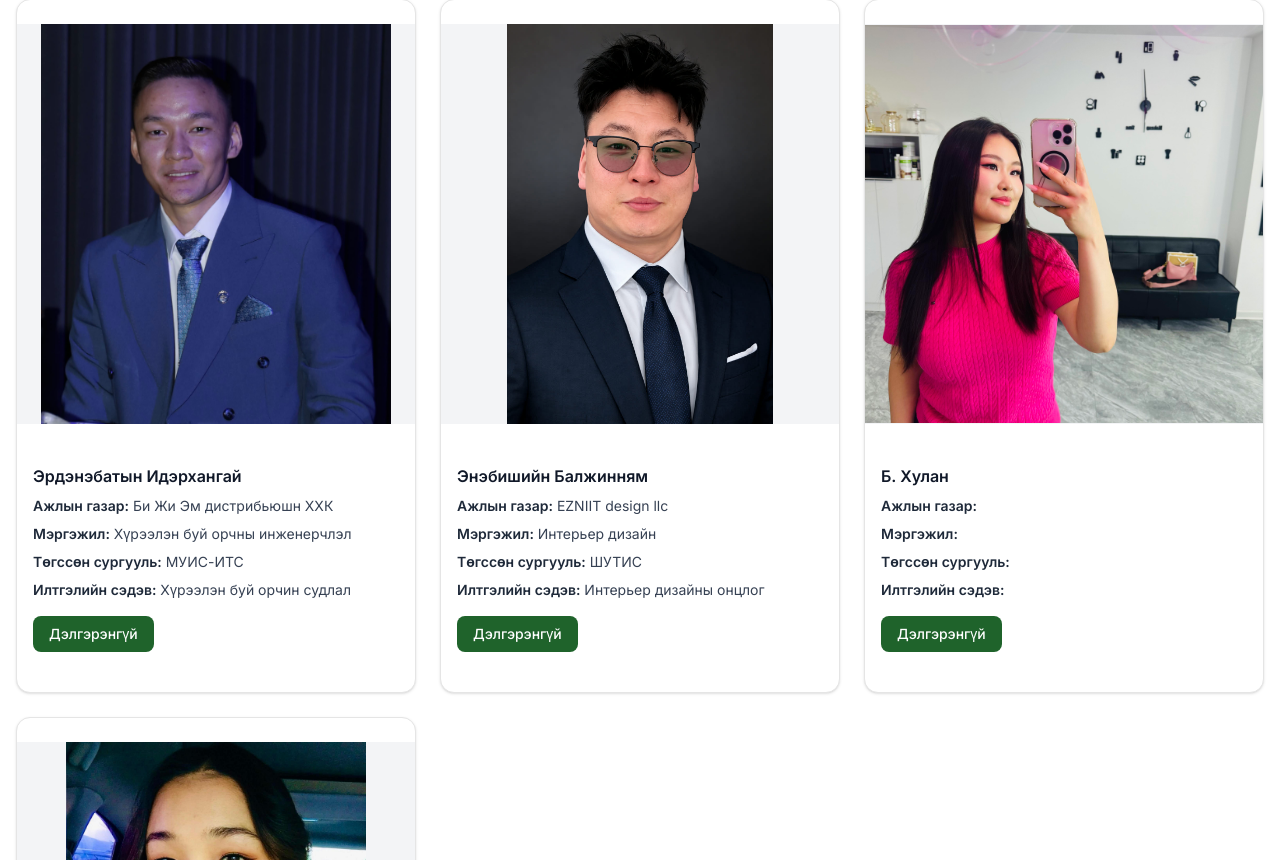
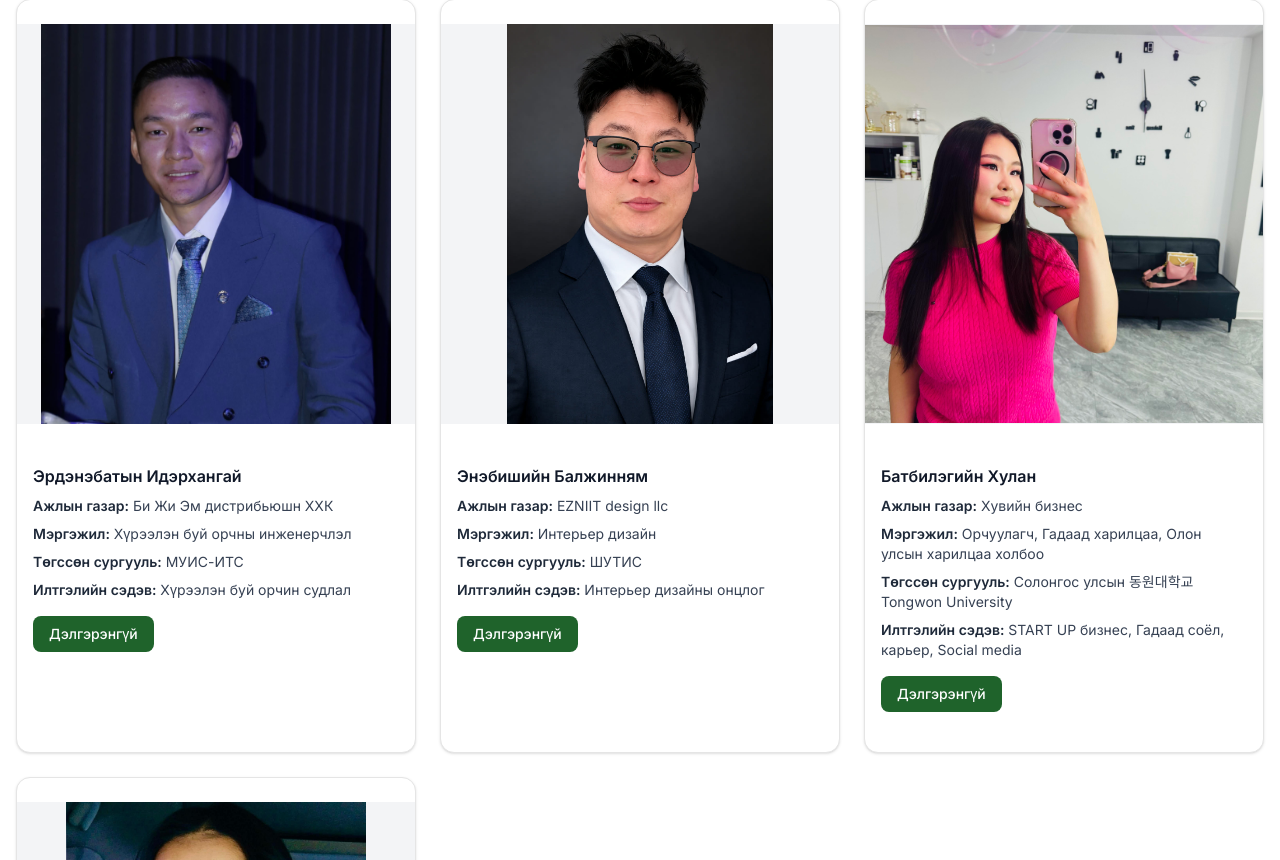
Before and after one commit to AriunboldGG/tarialancup-frontend, a Next.js app: page /speakers in a window 1280 px wide. Shown: the part 1709-2569 px from the top of the page. Built offline with nearby package versions, Linux system fonts and the light colour scheme; no server answers.

Commit message:
updated kariers

```diff
--- a/src/app/speakers/page.tsx
+++ b/src/app/speakers/page.tsx
@@ -38,7 +38,7 @@ const speakers: Speaker[] = [
     workplace: "Хаан банк",
     profession: "Програм хангамжийн инженер",
     graduateUniversity: "ОХУ, Томскийн Политехникийн Их Сургууль",
-    talkTitle: "Careers in IT: From Student to Solution Architect",
+    talkTitle: "IT мэргэжлийн онцлог, карьерын боломжууд, AI технологийн нөлөө",
     photo: "/images/speakers/speaker11.jpg",
     intro: "Сайн байна уу? Намайг Ариунболд гэдэг. 2016 оны төгсөгч.\nБи Хаан банканд Мэдээлэл Технологи Архитект Өгөдлийн газарт шийдлийн архитект мэргэжлээр ажилладаг.\n\nМТ – н шийдлийн архитект нь тухайн байгууллагат ямар төрлийн технологи, системийг нэвтрүүлэх, шинээр хөгжүүлж буй системүүд дээр технологийн шийдлүүд гаргаж ажиллах үндсэн чиг үүрэгтэй байдаг.\nНэг үгээр миний хувьд Хаан банканд ашиглагдаж буй системүүдийн уялдаа холбоо тасралтгүй үйл ажиллагаа болон технологийн алсын харааг боловсруулж ажилладаг.\n\nЭнэ удаагийн эвэнтээр мэргэжил сонголтоо хийхээр ЭЕШ – дээ бэлтгэж байгаа төгсөгч дүү нартаа IT мэргэжлийн талаар өөрийн туршлагаас хуваалцах болсондоо баяртай байна.",
     universityInfo: "ОХУ, Томскийн Политехникийн Их Сургууль",
@@ -109,16 +109,16 @@ const speakers: Speaker[] = [
   {
     id: "speaker-6",
     firstName: "Хулан",
-    lastName: "Б.",
-    workplace: "",
-    profession: "",
-    graduateUniversity: "",
-    talkTitle: "",
+    lastName: "Батбилэгийн",
+    workplace: "Хувийн бизнес",
+    profession: "Орчуулагч, Гадаад харилцаа, Олон улсын харилцаа холбоо",
+    graduateUniversity: "Солонгос улсын 동원대학교 Tongwon University",
+    talkTitle: "START UP бизнес, Гадаад соёл, карьер, Social media",
     photo: "/images/speakers/speaker6.jpg",
     intro: "",
-    universityInfo: "",
-    jobInfo: "",
-    experience: "",
+    universityInfo: "Солонгос улсын 동원대학교 Tongwon University",
+    jobInfo: "Хувийн бизнес — Орчуулагч, Гадаад харилцаа, Олон улсын харилцаа холбоо",
+    experience: "6+",
     gallery: ["/images/speakers/speaker6.jpg"],
   },
   {
```
